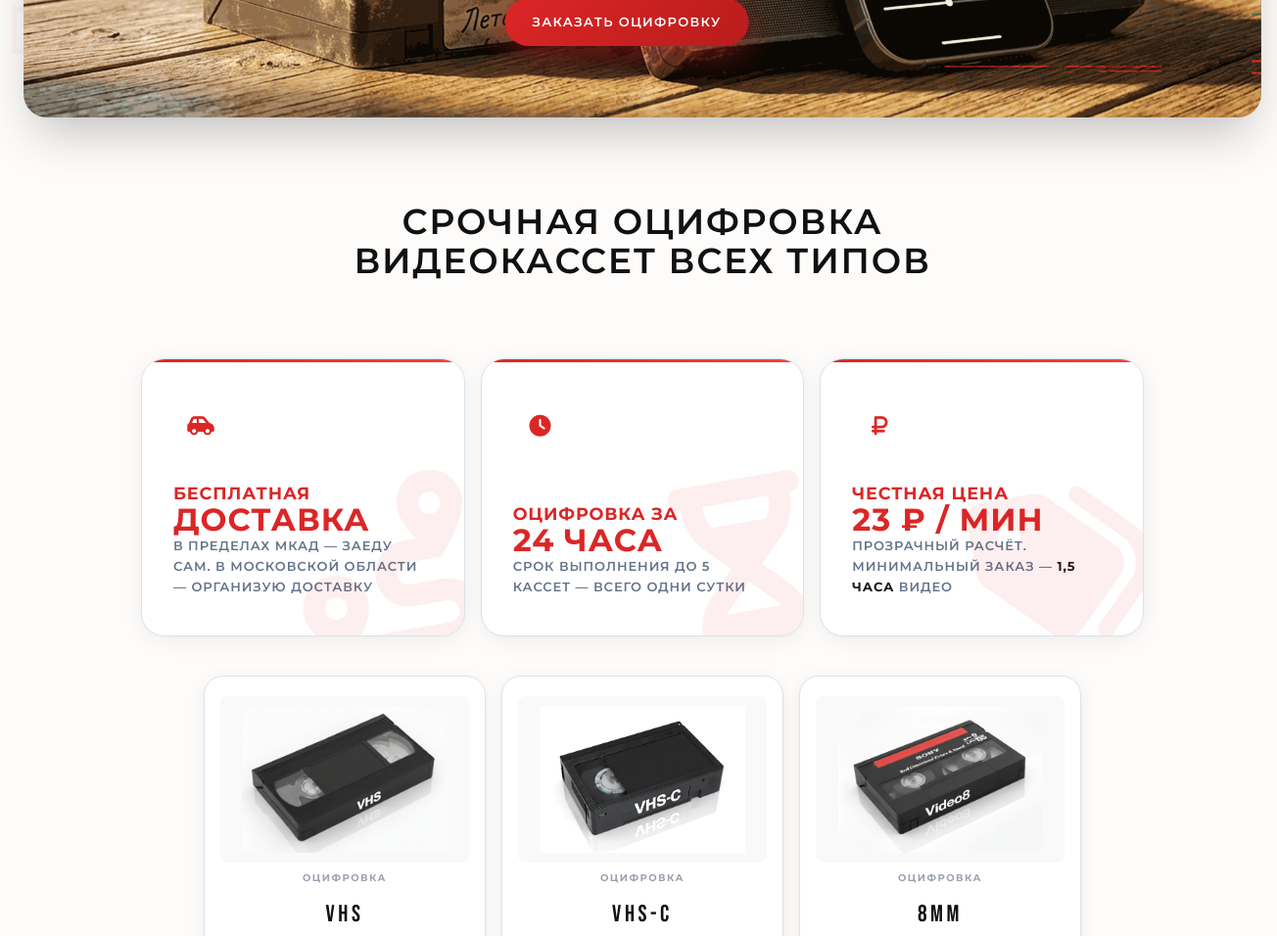
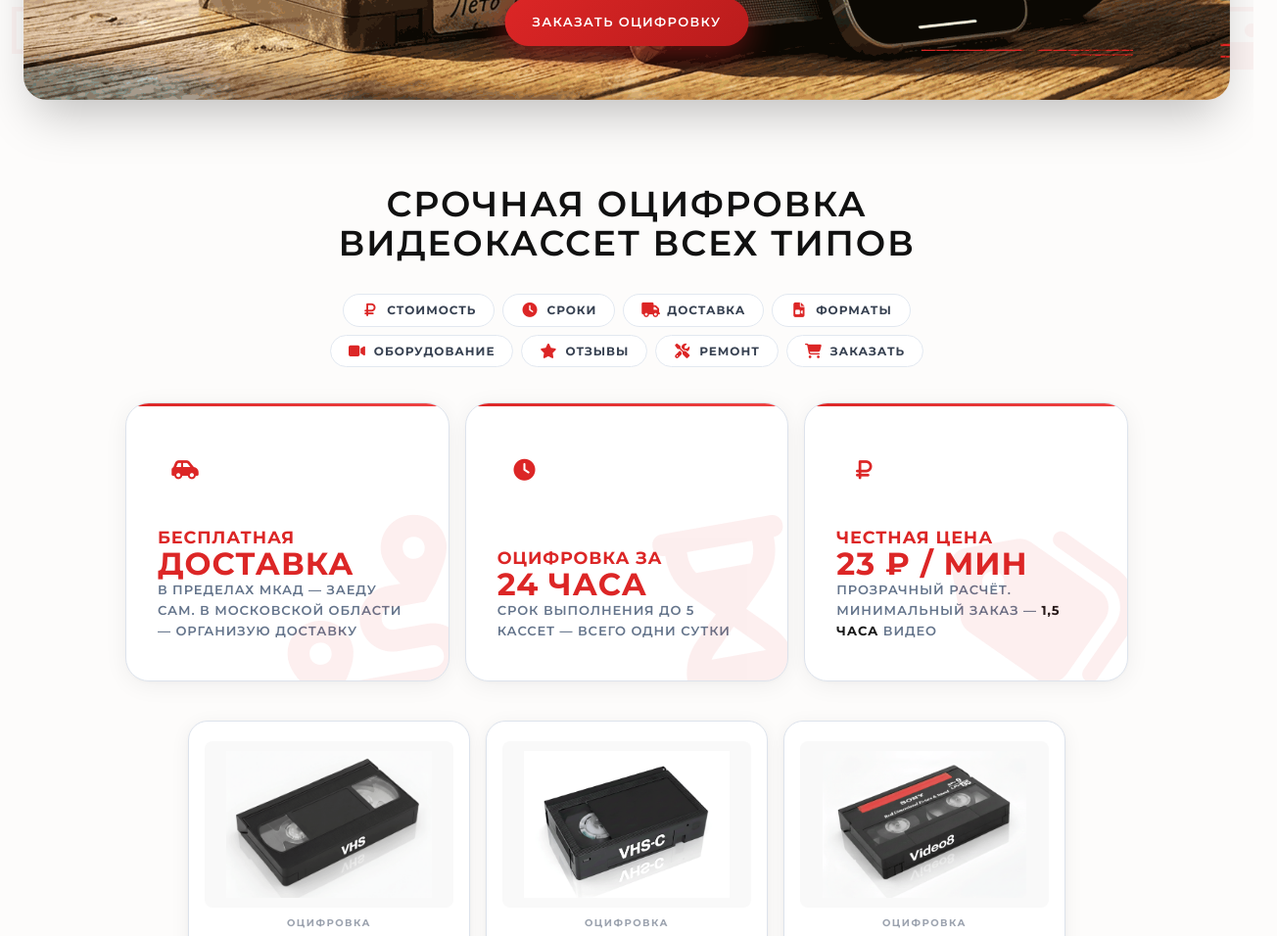
Before and after one commit to rinatzakirow-bot/new-ocifrovka, a website: page index.html in a window 1280 px wide. Shown: the part 729-1685 px from the top of the page at 98% size, 1304 px wide, since content can reach past the window. Drawn offline with nearby package versions, Linux system fonts and the light colour scheme.

Commit message:
Add files via upload

```diff
--- a/index.html
+++ b/index.html
@@ -242,9 +242,16 @@
     <link href="https://fonts.googleapis.com/css2?family=Montserrat:wght@400;500;600;700&family=Bebas+Neue&display=swap" rel="stylesheet">
 
     <style>
+        *, *::before, *::after {
+            box-sizing: border-box;
+        }
         * {
             overflow-wrap: break-word;
             hyphens: none;
+        }
+        img, video, iframe {
+            max-width: 100%;
+            height: auto;
         }
         body {
             font-family: 'Montserrat', sans-serif;
@@ -1055,6 +1062,62 @@
 
         /* ── Центрирование контейнера (как на внутренних страницах) ── */
         .container { width: 100% !important; max-width: 1280px !important; margin-left: auto !important; margin-right: auto !important; }
+
+        /* ===== НАВИГАЦИЯ ПО РАЗДЕЛАМ (как на странице stoimost.html) ===== */
+        .page-subnav {
+            display: grid;
+            grid-template-columns: repeat(2, 1fr);
+            gap: 8px;
+            margin-bottom: 36px;
+        }
+        .page-subnav a {
+            font-size: 12px;
+            font-weight: 700;
+            text-transform: uppercase;
+            letter-spacing: 0.08em;
+            color: #374151;
+            text-decoration: none;
+            border: 1.5px solid #e2e8f0;
+            border-radius: 14px;
+            padding: 12px 16px;
+            background: #ffffff;
+            transition: border-color 0.2s, color 0.2s, background 0.2s;
+            white-space: normal;
+            display: flex;
+            align-items: center;
+            gap: 8px;
+            line-height: 1.3;
+        }
+        .page-subnav a:hover {
+            border-color: #dc2626;
+            color: #dc2626;
+            background: #fff5f5;
+        }
+        .page-subnav a .snav-icon {
+            color: #dc2626;
+            font-size: 15px;
+            flex-shrink: 0;
+            width: 18px;
+            text-align: center;
+        }
+        @media (min-width: 600px) {
+            .page-subnav {
+                grid-template-columns: repeat(3, 1fr);
+            }
+        }
+        @media (min-width: 900px) {
+            .page-subnav {
+                display: flex;
+                flex-wrap: wrap;
+                justify-content: center;
+            }
+            .page-subnav a {
+                width: auto;
+                border-radius: 100px;
+                padding: 8px 18px;
+                white-space: nowrap;
+            }
+        }
     </style>
 </head>
 <body>
@@ -1102,13 +1165,21 @@
         <section class="py-6">
             <div class="container mx-auto px-4">
                 <div class="max-w-3xl mx-auto text-center">
-                    <div class="mb-20">
+                    <div class="mb-8">
                         <h1 class="text-2xl md:text-4xl uppercase tracking-wider font-bold mobile-larger-text" style="color:#111111; letter-spacing: 0.05em;">
                             Срочная оцифровка видеокассет всех типов
                         </h1>
                     </div>
-
-
+                    <nav class="page-subnav" aria-label="Разделы сайта">
+                        <a href="stoimost.html"><i class="fas fa-ruble-sign snav-icon"></i>Стоимость</a>
+                        <a href="sroki.html"><i class="fas fa-clock snav-icon"></i>Сроки</a>
+                        <a href="dostavka.html"><i class="fas fa-truck snav-icon"></i>Доставка</a>
+                        <a href="format.html"><i class="fas fa-file-video snav-icon"></i>Форматы</a>
+                        <a href="oborudovanie.html"><i class="fas fa-video snav-icon"></i>Оборудование</a>
+                        <a href="otzyv.html"><i class="fas fa-star snav-icon"></i>Отзывы</a>
+                        <a href="remont.html"><i class="fas fa-tools snav-icon"></i>Ремонт</a>
+                        <a href="zakazat.html"><i class="fas fa-shopping-cart snav-icon"></i>Заказать</a>
+                    </nav>
                 </div>
 
                 <div class="benefits-strip max-w-5xl mx-auto mb-10">
```
